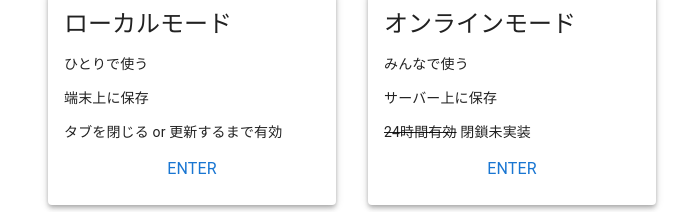
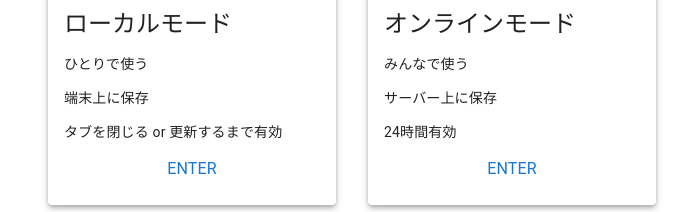
Before and after one commit to h-takesg/o-route, a React (Vite) app: page / in a window 1280 px wide. Shown: the part 130-342 px from the top of the page, without its empty margins (288-979 px from the left). Built offline with nearby package versions, Linux system fonts and the light colour scheme.

Commit message:
誤解がありそうな文言を削除

```diff
--- a/src/Home.tsx
+++ b/src/Home.tsx
@@ -73,7 +73,7 @@ function Home({firebaseApp}: {firebaseApp: FirebaseApp}) {
             <Typography variant="body2">
               <p>みんなで使う</p>
               <p>サーバー上に保存</p>
-              <p><s>24時間有効</s> <wbr />閉鎖未実装</p>
+              <p>24時間有効</p>
             </Typography>
             <Typography align="center" color="primary">
               ENTER
```
